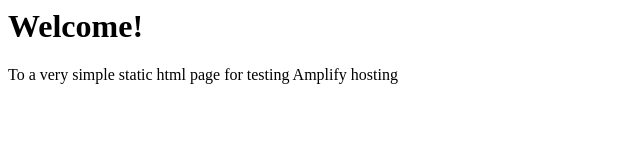
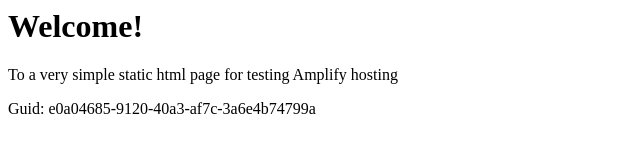
Before and after one commit to aws-aemilia-syd/Github-PR-Commit-Integration-Test-DoNotTouch-Gith-P5X5MO5I-v1-prod-ap-southeast-2, a website: page src/index.html in a window 1280 px wide. Shown: the whole page, without its empty margins (0-640 px from the left). Drawn offline with Linux system fonts and the light colour scheme.

Commit message:
commit from integ tests

```diff
--- a/src/index.html
+++ b/src/index.html
@@ -1,3 +1,5 @@
+
+
 <html lang="en">
 
 <head>
@@ -10,6 +12,6 @@
 <body>
     <h1>Welcome!</h1>
     <p>To a very simple static html page for testing Amplify hosting</p>
-</body>
+    <p>Guid: e0a04685-9120-40a3-af7c-3a6e4b74799a</p></body>
 
 </html>
```
